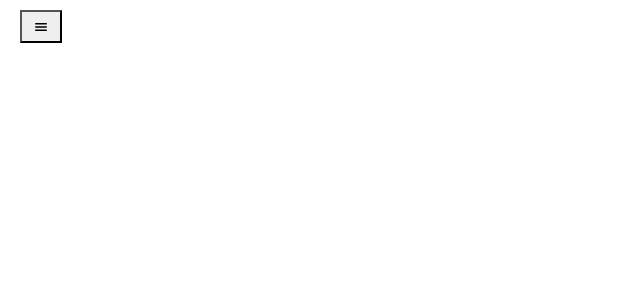
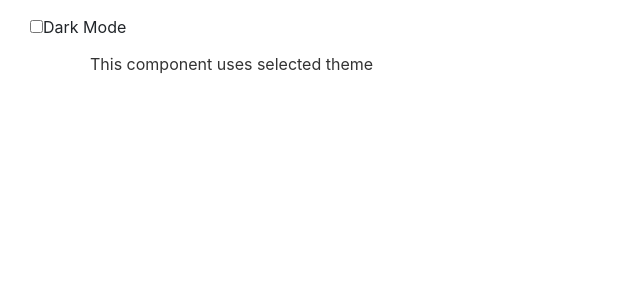
Before and after one commit to mayumarwade899/React-Projects, a React (Create React App) app: page / in a window 1280 px wide. Shown: the top 300 px of the page, without its empty margins (0-640 px from the left). Built offline with nearby package versions, Linux system fonts and the light colour scheme.

Commit message:
dark theme added

```diff
--- a/src/App.js
+++ b/src/App.js
@@ -15,12 +15,22 @@ import Timer from "./components/Timer";
 import ToggleSwitch from "./components/ToggleSwitch";
 import UserInput from "./components/UserInput";
 import WeatherAPI from "./components/WeatherAPI";
-import "./index.css"
+import "./index.css";
 import ColorPicker from "./components/ColorPicker";
 import ResponsiveMenu from "./components/ResponsiveMenu";
+import LightDarkTheme from "./components/LightDarkTheme/LightDarkTheme";
+import ThemeComp from "./components/LightDarkTheme/ThemeComp";
+import { ThemeProvider } from "./components/LightDarkTheme/Context";
 
 function App() {
-const items = ['Item 1','Item 2','Item 3','Another Item 1','Another Item 2','Another Item 2'];
+  // const items = [
+  //   "Item 1",
+  //   "Item 2",
+  //   "Item 3",
+  //   "Another Item 1",
+  //   "Another Item 2",
+  //   "Another Item 2",
+  // ];
 
   return (
     <div className="App">
@@ -42,7 +52,13 @@ const items = ['Item 1','Item 2','Item 3','Another Item 1','Another Item 2','Ano
       {/* <SearchItems items={items}/> */}
       {/* <Pagination items={items} itemsPerPage={2}/> */}
       {/* <ColorPicker /> */}
-      <ResponsiveMenu />
+      {/* <ResponsiveMenu /> */}
+      <ThemeProvider>
+        <div className="App">
+          <LightDarkTheme />
+          <ThemeComp />
+        </div>
+      </ThemeProvider>
     </div>
   );
 }
--- /dev/null
+++ b/src/components/LightDarkTheme/Context.js
@@ -0,0 +1,23 @@
+import { createContext, useContext, useState } from "react";
+
+const ThemeContext = createContext();
+
+const ThemeProvider = ({ children }) => {
+  const [isDarkMode, setIsDarkMode] = useState(false);
+
+  const toggleTheme = () => {
+    setIsDarkMode((prevMode) => !prevMode);
+  };
+
+  return (
+    <ThemeContext.Provider value={{ isDarkMode, toggleTheme }}>
+      {children}
+    </ThemeContext.Provider>
+  );
+};
+
+const useTheme = () => {
+  return useContext(ThemeContext);
+};
+
+export { useTheme, ThemeProvider };
--- /dev/null
+++ b/src/components/LightDarkTheme/LightDarkTheme.js
@@ -0,0 +1,17 @@
+import React from 'react'
+import { useTheme } from './Context'
+
+function LightDarkTheme() {
+const {isDarkMode, toggleTheme} = useTheme();
+
+  return (
+    <div>
+      <label>
+        <input type='checkbox' checked={isDarkMode} onChange={toggleTheme}/>
+        Dark Mode
+      </label>
+    </div>
+  )
+}
+
+export default LightDarkTheme
--- /dev/null
+++ b/src/components/LightDarkTheme/ThemeComp.js
@@ -0,0 +1,16 @@
+import React from 'react'
+import { useTheme } from './Context'
+import '../styles/lightDark.css'
+
+function ThemeComp() {
+const {isDarkMode} = useTheme();
+const themeClass = isDarkMode ? 'dark-theme' : 'light-theme';
+
+  return (
+    <div className={`container ${themeClass}`}>
+      <p>This component uses selected theme</p>
+    </div>
+  )
+}
+
+export default ThemeComp
--- /dev/null
+++ b/src/components/styles/lightDark.css
@@ -0,0 +1,10 @@
+
+.light-theme {
+    background-color: #fff;
+    color: #333333;
+}
+
+.dark-theme {
+    background-color: #333333;
+    color: #fff;
+}
```
